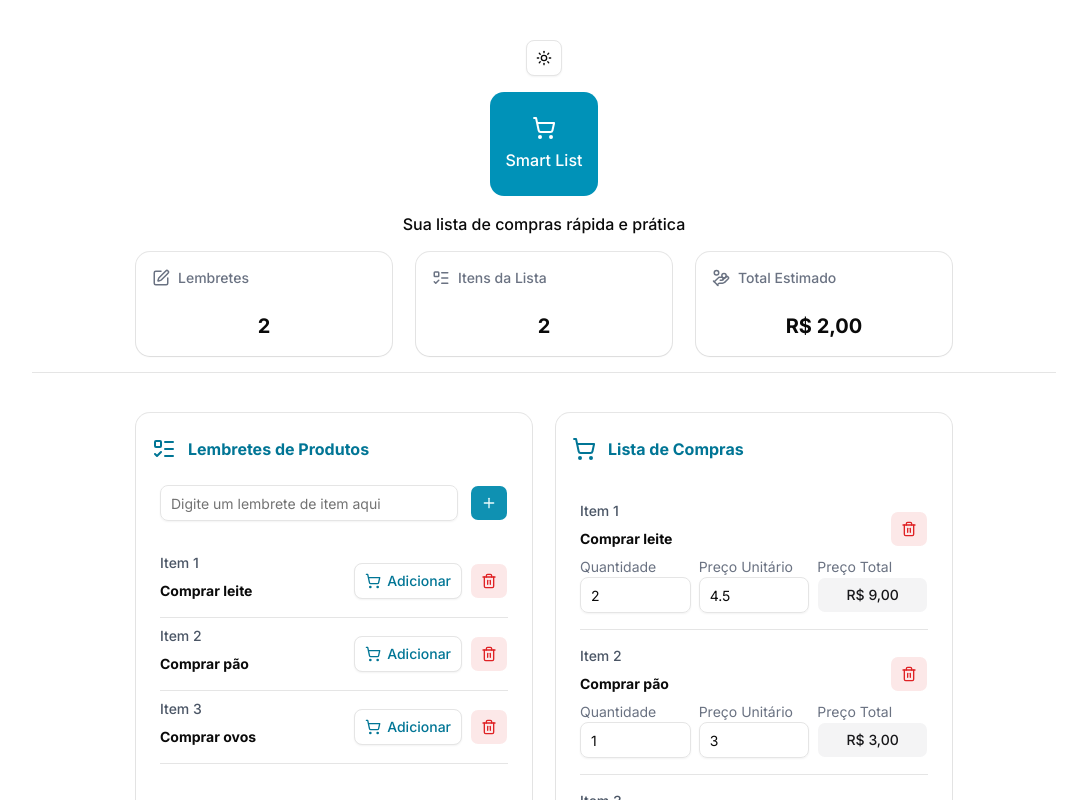
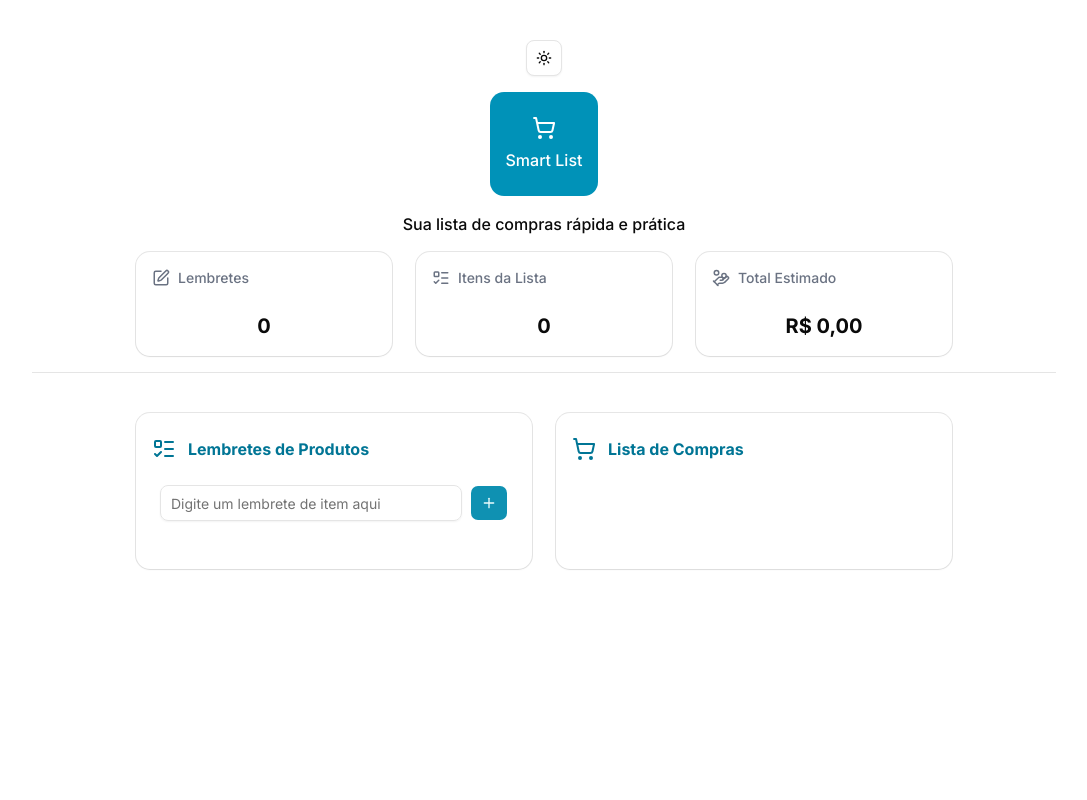
Before and after one commit to anajulliadev/smart-list-project, a Next.js app: page / in a window 1280 px wide. Shown: the top 800 px of the page, without its empty margins (96-1183 px from the left). Built offline with nearby package versions, Linux system fonts and the light colour scheme.

Commit message:
refactor(state): migrate from mock lists to zustand store state

```diff
--- a/src/components/header/stats-cards.tsx
+++ b/src/components/header/stats-cards.tsx
@@ -1,19 +1,26 @@
+"use client";
+
 import { useMemo } from "react";
 import { Card, CardContent, CardTitle } from "../ui/card";
 import { HandCoins, ListTodo, SquarePen } from "lucide-react";
 import { formatedTotal } from "@/src/helpers/formated-data";
+import { useListStore } from "@/src/store/list-store";
 
-type StatsCardsProps = {
-  remindersCount: number;
-  itemsCount: number;
-  total: number;
-};
+export function StatsCards() {
+  const remindersCount = useListStore((s) => s.reminders.length);
+  const items = useListStore((s) => s.items);
+  const itemsCount = useListStore((s) => s.items.length);
 
-export function StatsCards({
-  remindersCount,
-  itemsCount,
-  total,
-}: StatsCardsProps) {
+  const total = useMemo(
+    () =>
+      items.reduce(
+        (acc, it) => acc + (it.unityPrice ?? 0) * (it.quantity ?? 0),
+        0,
+      ),
+
+    [items],
+  );
+
   return (
     <div className="grid grid-cols-1 gap-3 sm:gap-6 sm:grid-cols-3  w-full sm:max-w-4xl  px-10">
       <Card className="p-4">
--- a/src/components/reminders/reminders-panel.tsx
+++ b/src/components/reminders/reminders-panel.tsx
@@ -1,20 +1,27 @@
+"use client";
+
 import { ListTodo, Plus, ShoppingCart, Trash2 } from "lucide-react";
 import { Card, CardContent, CardTitle } from "../ui/card";
 import { Input } from "../ui/input";
 import { Button } from "../ui/button";
-
-type mockListProps = {
-  id: number;
-  text: string;
-};
-
-const mockList: mockListProps[] = [
-  { id: 1, text: "Comprar leite" },
-  { id: 2, text: "Comprar pão" },
-  { id: 3, text: "Comprar ovos" },
-];
+import { useState } from "react";
+import { useListStore } from "@/src/store/list-store";
 
 export function RemindersPanel() {
+  const [text, setText] = useState("");
+  const reminders = useListStore((s) => s.reminders);
+  const addReminder = useListStore((s) => s.addReminder);
+  const removeReminder = useListStore((s) => s.removeReminder);
+  const addItemFromReminder = useListStore((s) => s.addItemFromReminder);
+
+  const handleSubmit = (e: any) => {
+    e.preventDefault();
+    const value = text.trim();
+    if (!value) return;
+    addReminder(value);
+    setText("");
+  };
+
   return (
     <Card>
       {/* titulo e o input com o botao de mais */}
@@ -22,20 +29,26 @@ export function RemindersPanel() {
         <ListTodo /> Lembretes de Produtos{" "}
       </CardTitle>
       <CardContent className="flex gap-3">
-        <Input placeholder="Digite um lembrete de item aqui" />
-        <Button>
-          <Plus />
-        </Button>
+        <form onSubmit={handleSubmit} className=" flex gap-2 w-full">
+          <Input
+            placeholder="Digite um lembrete de item aqui"
+            value={text}
+            onChange={(e) => setText(e.target.value)}
+          />
+          <Button type="submit">
+            <Plus />
+          </Button>
+        </form>
       </CardContent>
       {/* lista de lembretes */}
       <CardContent>
         <ul>
-          {mockList.map((item) => (
+          {reminders.map((item, index) => (
             <li key={item.id} className="border-b py-2">
               <div className="flex justify-between flex-col sm:flex-row">
                 <div>
                   <p className="font-medium text-sm text-gray-600">
-                    Item {item.id}
+                    Item {index + 1}
                   </p>
                   <p className="font-bold py-2">{item.text}</p>
                 </div>
@@ -43,10 +56,14 @@ export function RemindersPanel() {
                   <Button
                     variant="outline"
                     className="text-cyan-700 dark:text-cyan-400"
+                    onClick={(e) => addItemFromReminder(item.id)}
                   >
                     <ShoppingCart /> Adicionar
                   </Button>
-                  <Button variant={"destructive"}>
+                  <Button
+                    variant={"destructive"}
+                    onClick={() => removeReminder(item.id)}
+                  >
                     <Trash2 />
                   </Button>
                 </div>
--- a/src/components/shopping-list/shopping-list-panel.tsx
+++ b/src/components/shopping-list/shopping-list-panel.tsx
@@ -1,39 +1,17 @@
+"use client";
+
 import { ShoppingCart, Trash2 } from "lucide-react";
 import { Card, CardContent, CardTitle } from "../ui/card";
 import { Button } from "../ui/button";
 import { formatedTotal } from "@/src/helpers/formated-data";
 import { Input } from "../ui/input";
-
-type mockListProps = {
-  id: number;
-  text: string;
-  unityPrice?: number;
-  quantity?: number;
-  totalPrice?: number;
-};
-
-const mockList: mockListProps[] = [
-  {
-    id: 1,
-    text: "Comprar leite",
-    unityPrice: 4.5,
-    quantity: 2,
-  },
-  {
-    id: 2,
-    text: "Comprar pão",
-    unityPrice: 3.0,
-    quantity: 1,
-  },
-  {
-    id: 3,
-    text: "Comprar ovos",
-    unityPrice: 12.0,
-    quantity: 1,
-  },
-];
+import { useListStore } from "@/src/store/list-store";
 
 export function ShoppingListPanel() {
+  const items = useListStore((s) => s.items);
+  const removeItem = useListStore((s) => s.removeItem);
+  const updateItem = useListStore((s) => s.updateItem);
+
   return (
     <Card>
       {/* titulo e o input com o botao de mais */}
@@ -42,7 +20,7 @@ export function ShoppingListPanel() {
       </CardTitle>
       <CardContent>
         <ul>
-          {mockList.map((item) => {
+          {items.map((item, index) => {
             const total = (item.unityPrice ?? 0) * (item.quantity ?? 0);
 
             return (
@@ -50,12 +28,15 @@ export function ShoppingListPanel() {
                 <div className="flex justify-between">
                   <div>
                     <p className="font-medium text-sm text-gray-600">
-                      Item {item.id}
+                      Item {index + 1}
                     </p>
                     <p className="font-bold py-2">{item.text}</p>
                   </div>
                   <div className="flex items-center ">
-                    <Button variant={"destructive"}>
+                    <Button
+                      variant={"destructive"}
+                      onClick={() => removeItem(item.id)}
+                    >
                       <Trash2 />
                     </Button>
                   </div>
@@ -68,7 +49,15 @@ export function ShoppingListPanel() {
                       type="number"
                       min={1}
                       step={1}
-                      defaultValue={item.quantity ?? 0}
+                      value={item.quantity ?? 1}
+                      onChange={(e) =>
+                        updateItem(item.id, {
+                          quantity: Math.max(
+                            1,
+                            parseInt(e.target.value || "1", 10),
+                          ),
+                        })
+                      }
                     />
                   </div>
                   <div className="w-full">
@@ -76,9 +65,17 @@ export function ShoppingListPanel() {
 
                     <Input
                       type="number"
-                      min={1}
-                      step={1}
-                      defaultValue={item.unityPrice ?? 0}
+                      min={0}
+                      step={0.01}
+                      value={item.unityPrice ?? 0}
+                      onChange={(e) =>
+                        updateItem(item.id, {
+                          unityPrice: Math.max(
+                            0,
+                            parseFloat(e.target.value ?? "0"),
+                          ),
+                        })
+                      }
                     />
                   </div>
                   <div className="w-full">
```
